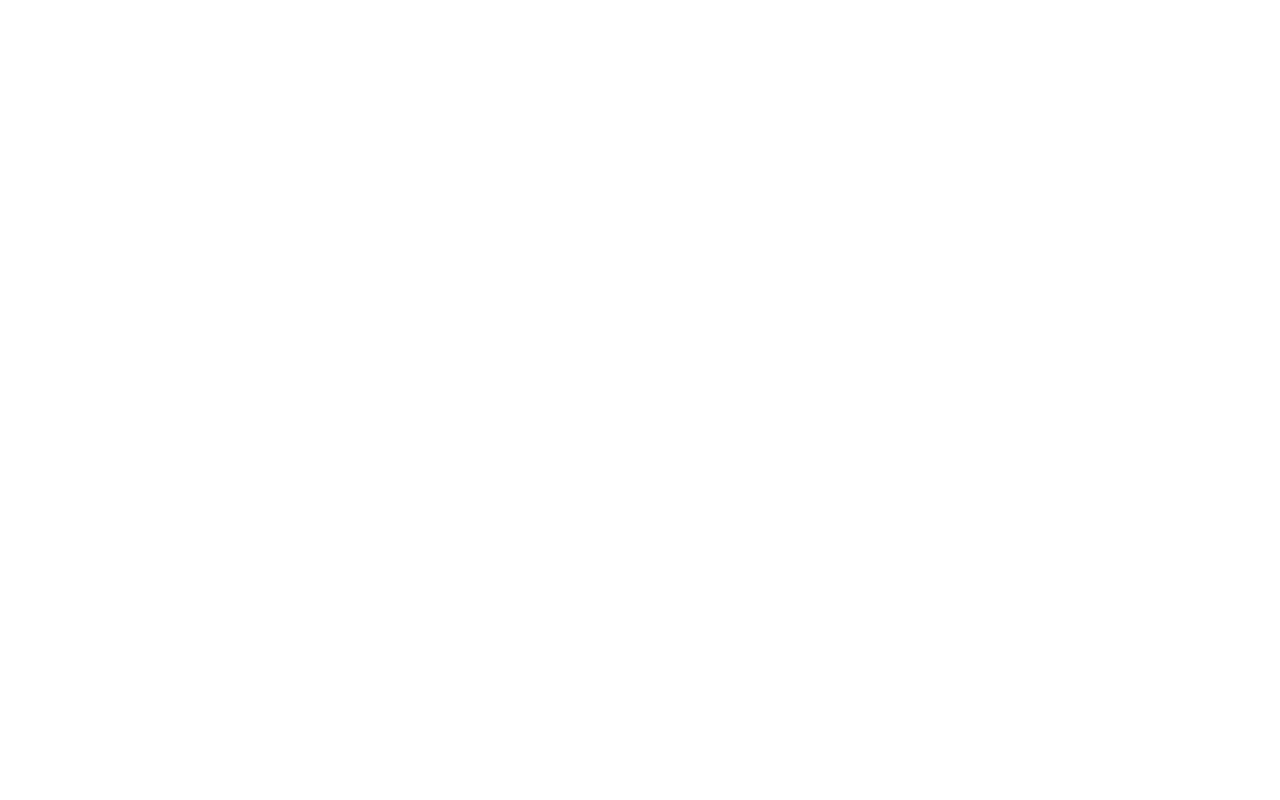
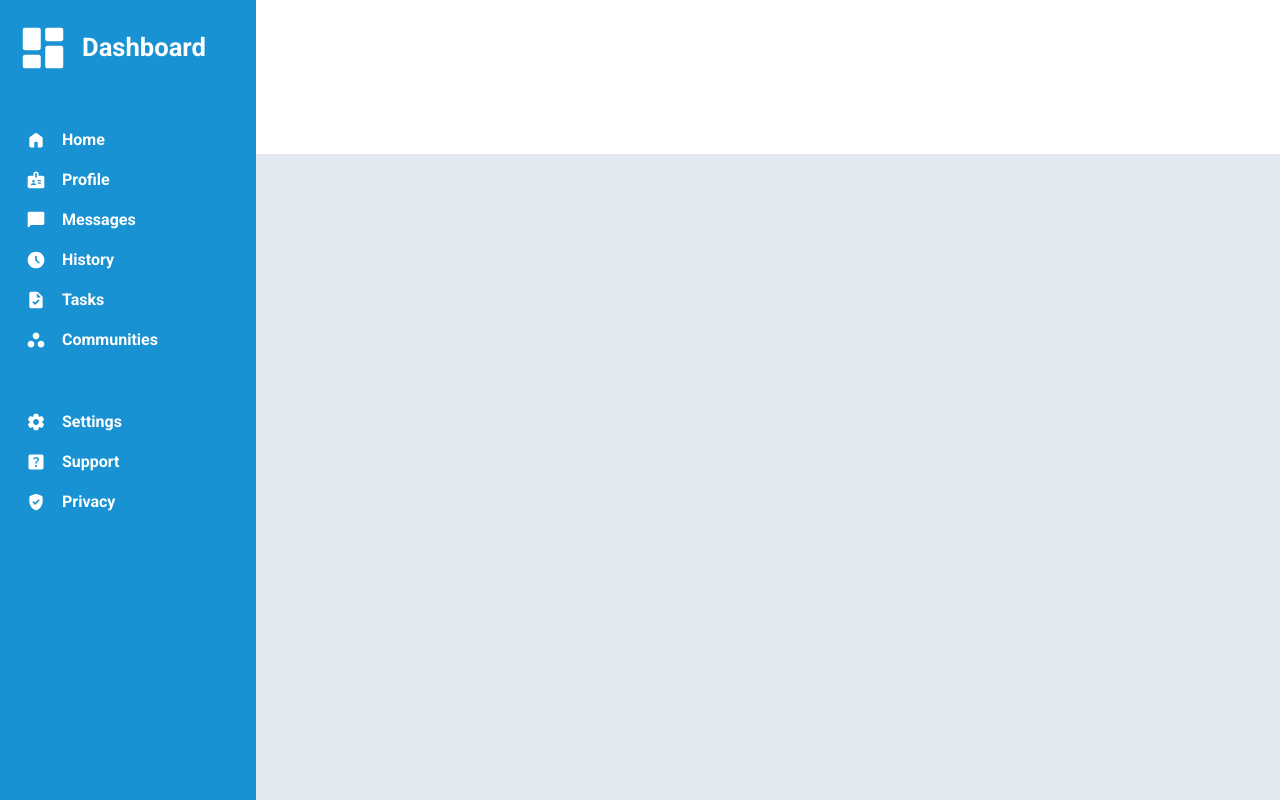
Before and after one commit to lesterpaz99/static-dashboard, a plain HTML site: page index.html in a window 1280 px wide. Drawn offline with Linux system fonts and the light colour scheme.

Commit message:
create the sidebar nav menu

```diff
--- a/index.html
+++ b/index.html
@@ -15,7 +15,59 @@
 	</head>
 	<body>
 		<div class="container_layout">
-			<aside class="aside"></aside>
+			<aside class="aside">
+				<div class="aside_logo">
+					<img src="./icons/sidebar/dashboard-logo.svg" alt="dashboard-logo" />
+					<h1>Dashboard</h1>
+				</div>
+				<nav class="aside_nav">
+					<menu class="aside_menu">
+						<div class="app_menu">
+							<li>
+								<img src="./icons/sidebar/home.svg" alt="home icon" />
+								<p>Home</p>
+							</li>
+							<li>
+								<img src="./icons/sidebar/profile.svg" alt="profile icon" />
+								<p>Profile</p>
+							</li>
+							<li>
+								<img src="./icons/sidebar/messages.svg" alt="message icon" />
+								<p>Messages</p>
+							</li>
+							<li>
+								<img src="./icons/sidebar/history.svg" alt="history icon" />
+								<p>History</p>
+							</li>
+							<li>
+								<img src="./icons/sidebar/tasks.svg" alt="tasks icon" />
+								<p>Tasks</p>
+							</li>
+							<li>
+								<img
+									src="./icons/sidebar/communities.svg"
+									alt="communities icon"
+								/>
+								<p>Communities</p>
+							</li>
+						</div>
+						<div class="settings_menu">
+							<li>
+								<img src="./icons/sidebar/settings.svg" alt="settings icon" />
+								<p>Settings</p>
+							</li>
+							<li>
+								<img src="./icons/sidebar/support.svg" alt="support icon" />
+								<p>Support</p>
+							</li>
+							<li>
+								<img src="./icons/sidebar/privacy.svg" alt="privacy icon" />
+								<p>Privacy</p>
+							</li>
+						</div>
+					</menu>
+				</nav>
+			</aside>
 			<header class="header"></header>
 			<main class="main">
 				<section class="project_cards"></section>
--- a/styles.css
+++ b/styles.css
@@ -7,6 +7,14 @@
 img {
   width: 100%;
   height: auto;
+}
+
+menu {
+  list-style: none;
+}
+
+a {
+  text-decoration: none;
 }
 
 :root {
@@ -27,3 +35,72 @@ img {
   font-family: "Roboto", sans-serif;
   font-weight: 700;
 } */
+
+body {
+  font-family: "Roboto", sans-serif;
+  background-color: var(--bg-color);
+}
+
+.container_layout {
+  display: grid;
+  grid-template-columns: 20% 1fr;
+  grid-template-rows: 154px 1fr;
+  grid-template-areas:
+                      'aside header'
+                      'aside main';
+}
+
+.aside {
+  grid-area: aside;
+  background-color: var(--primary-color);
+  color: var(--secondary-bg-color);
+  min-height: 100vh;
+}
+
+.aside_logo {
+  display: flex;
+  column-gap: 12px;
+  padding: 16px;
+  margin-bottom: 24px;
+
+  > img {
+    width: 54px;
+  }
+
+  > h1 {
+    font-size: 1.6rem;
+  }
+}
+
+.aside_menu {
+  font-weight: bold;
+
+  li {
+    display: flex;
+    align-items: center;
+    gap: 16px;
+    padding: 10px 26px;
+    cursor: pointer;
+  }
+
+  li:hover {
+    background-color: rgba(255, 255, 255, 0.1);
+  }
+
+  > .app_menu {
+    margin-bottom: 42px;
+  }
+
+  img {
+    width: 20px;
+  }
+}
+
+.header {
+  grid-area: header;
+  background-color: var(--secondary-bg-color);
+}
+
+.main {
+  grid-area: main;
+}
```
